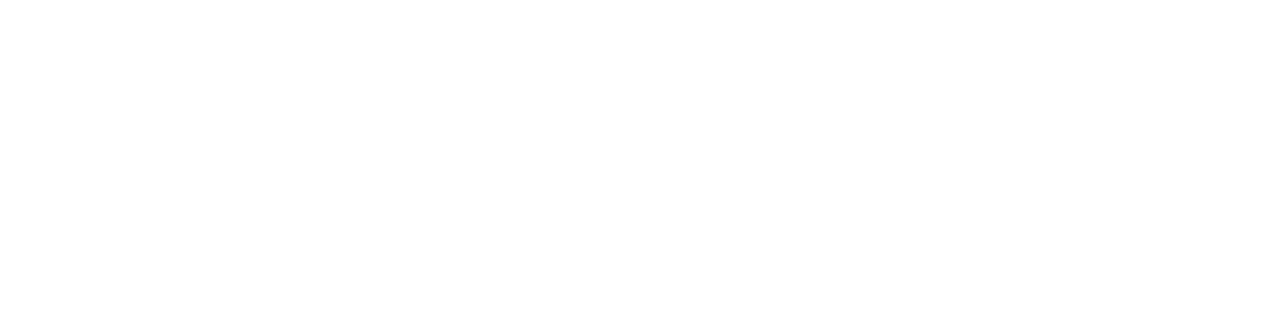
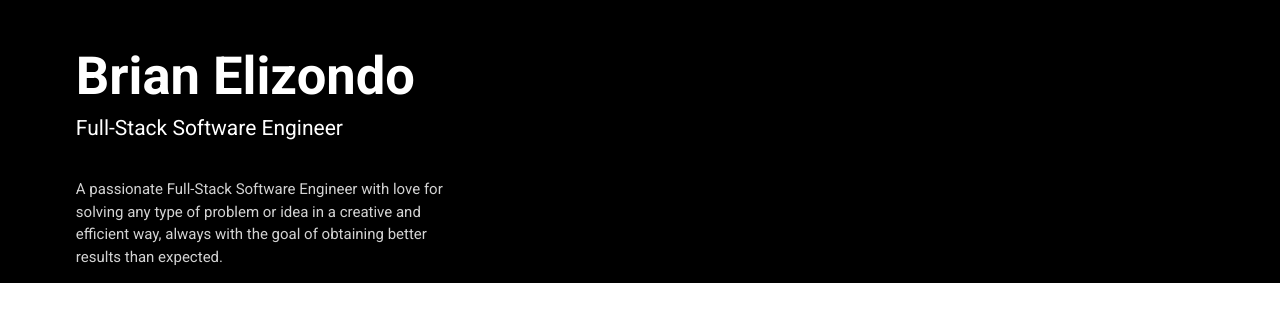
Before and after one commit to brianelizondo/brianelizondo.dev, a React (Create React App) app: page / in a window 1280 px wide. Shown: the top 322 px of the page. Built offline with nearby package versions, Linux system fonts and the light colour scheme.

Commit message:
set text sizing by screen size, general css rules and Hero component

```diff
--- a/src/App.css
+++ b/src/App.css
@@ -1,3 +1,4 @@
 .App {
-
+    /* background: radial-gradient(circle at center, rgba(255, 0, 0, 0.8) 0%, rgba(0, 0, 0, 1) 25%);
+    background-size: 100% 100%; */
 }
--- a/src/App.tsx
+++ b/src/App.tsx
@@ -4,23 +4,21 @@
 import { Container, Row, Col } from 'react-bootstrap';
 
 import Hero from './components/Hero';
+import CustomNavbar from './components/Navbar';
 
 const App: React.FC = () => {
     return (
-        <Container fluid>
-            <Row className="justify-content-md-center mt-5">
+    <Container fluid className="App">
+        <Row className="justify-content-md-center">
             <Col xs={12} md={4}>
                 <Hero />
+                <CustomNavbar />
             </Col>
             <Col xs={1} md={1}></Col>
             <Col xs={12} md={6}>
 
             </Col>
         </Row>
-
-
-
-
     </Container>
   );
 }
--- a/src/components/Hero.css
+++ b/src/components/Hero.css
@@ -0,0 +1,12 @@
+.Hero h1{
+    font-weight: 700;
+    font-size: 3.5rem;
+}
+.Hero h3{
+    font-size: 1.4rem;
+}
+.Hero p{
+    margin-top: 30px;
+    font-size: 1rem;
+    color: lightgray;
+}
--- a/src/components/Hero.tsx
+++ b/src/components/Hero.tsx
@@ -1,11 +1,20 @@
 import React from 'react';
 import './Hero.css';
+import { Container, Row } from 'react-bootstrap';
 
 const Hero: React.FC = () => {
     return (
-        <div className="Hero position-sticky top-0">
-
-        </div>
+    <Container className="Hero position-sticky top-0 pt-5">
+        <Row>
+            <h1>Brian Elizondo</h1>
+        </Row>
+        <Row>
+            <h3>Full-Stack Software Engineer</h3>
+        </Row>
+        <Row>
+            <p>A passionate Full-Stack Software Engineer with love for solving any type of problem or idea in a creative and efficient way, always with the goal of obtaining better results than expected.</p>
+        </Row>
+    </Container>
   );
 }
 
--- a/src/index.css
+++ b/src/index.css
@@ -1,8 +1,29 @@
 @import url('https://fonts.googleapis.com/css2?family=Roboto:wght@100;300;400;700&display=swap');
+
+html {
+    font-weight: 300;
+    font-size: 15px;
+}
+@media screen and (max-width: 768px) {
+    html {
+        font-size: 13px;
+    }
+}
+@media screen and (max-width: 576px) {
+    html {
+        font-size: 11px;
+    }
+}
+
 
 body {
     margin: 0;
-    font-family: 'Roboto', sans-serif;
     -webkit-font-smoothing: antialiased;
     -moz-osx-font-smoothing: grayscale;
 }
+
+#root{
+    color: white;
+    background-color: black;
+    font-family: 'Roboto', sans-serif;
+}
```
Lines whose indentation alone changed are shown as unchanged.
